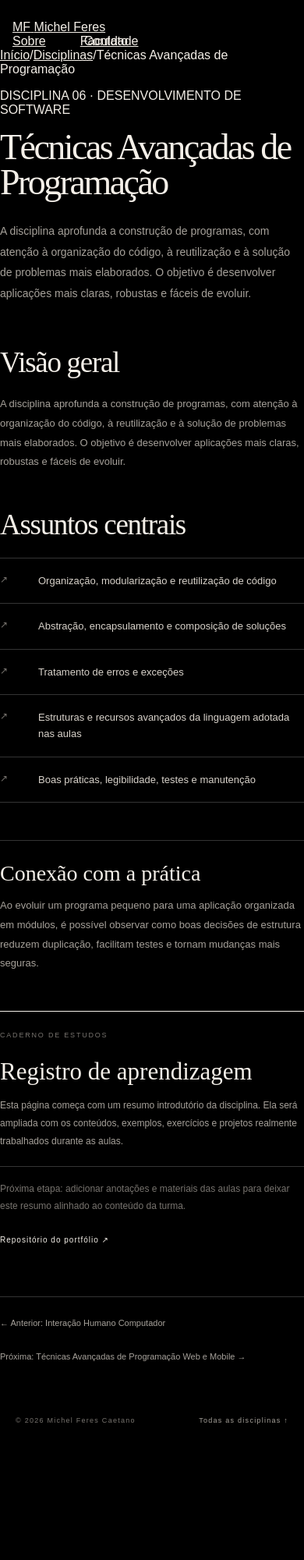
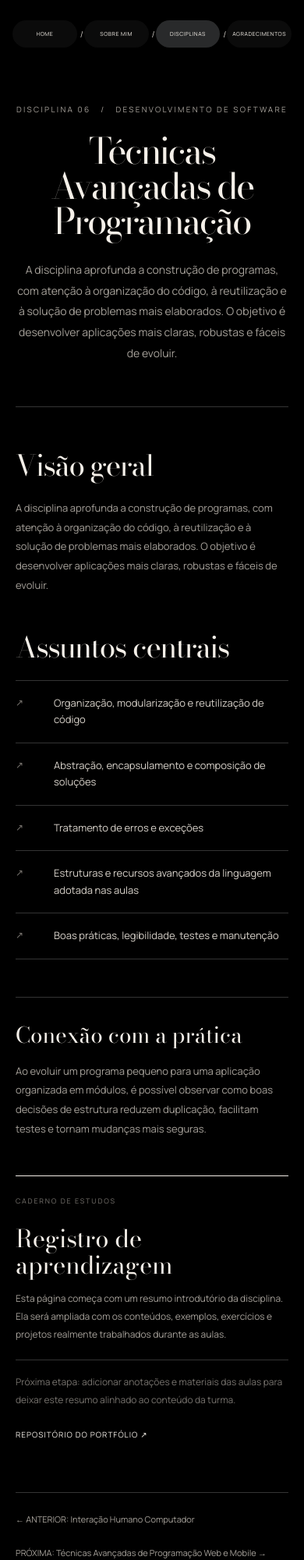
Before and after one commit to michel-feres/michel-feres.github.io, a plain HTML site: page disciplinas/programacao-avancada.html in a window 390 px wide. Shown: the top 2000 px of the page at 78% size. Before the commit the page ends 1859 px from the top, so only its background shows below. Drawn offline with nearby package versions, Linux system fonts and the light colour scheme.

Commit message:
Restyle discipline page: Técnicas Avançadas de Programação

```diff
--- a/disciplinas/programacao-avancada.html
+++ b/disciplinas/programacao-avancada.html
@@ -4,8 +4,11 @@
   <meta charset="UTF-8">
   <meta name="viewport" content="width=device-width, initial-scale=1">
   <meta name="description" content="Técnicas Avançadas de Programação: resumo e registro de aprendizagem de Michel Feres na graduação em Análise e Desenvolvimento de Sistemas.">
-  <meta name="theme-color" content="#10151d">
-  <title>Técnicas Avançadas de Programação | Michel Feres</title>
+  <meta name="theme-color" content="#000000">
+  <title>Técnicas Avançadas de Programação — Michel Feres</title>
+  <link rel="preconnect" href="https://fonts.googleapis.com">
+  <link rel="preconnect" href="https://fonts.gstatic.com" crossorigin>
+  <link href="https://fonts.googleapis.com/css2?family=Bodoni+Moda:opsz,wght@6..96,400;6..96,500&family=Manrope:wght@300;400;500;600;700&display=swap" rel="stylesheet">
   <link rel="stylesheet" href="../style.css">
   <link rel="icon" href="../icons/dark.svg" media="(prefers-color-scheme: light)">
   <link rel="icon" href="../icons/light.svg" media="(prefers-color-scheme: dark)">
@@ -13,24 +16,20 @@
 <body>
   <div class="site-shell">
     <header class="site-header">
-      <a class="brand" href="../index.html" aria-label="Michel Feres — início">
-        <span class="brand-mark">MF</span>
-        <span>Michel Feres</span>
-      </a>
       <nav class="main-nav" aria-label="Navegação principal">
-        <a href="../index.html#sobre">Sobre</a>
-        <a class="active" href="../index.html#faculdade">Faculdade</a>
-        <a href="../index.html#contato">Contato</a>
+        <a class="nav-pill" href="../index.html#home">HOME</a>
+        <span class="nav-divider" aria-hidden="true">/</span>
+        <a class="nav-pill" href="../index.html#sobre-mim">SOBRE MIM</a>
+        <span class="nav-divider" aria-hidden="true">/</span>
+        <a class="nav-pill active" href="../index.html#disciplinas">DISCIPLINAS</a>
+        <span class="nav-divider" aria-hidden="true">/</span>
+        <a class="nav-pill" href="../index.html#agradecimentos">AGRADECIMENTOS</a>
       </nav>
     </header>
 
-    <main class="section-wrap">
-      <nav class="breadcrumbs" aria-label="Caminho de navegação">
-        <a href="../index.html">Início</a><span aria-hidden="true">/</span><a href="../index.html#faculdade">Disciplinas</a><span aria-hidden="true">/</span><span>Técnicas Avançadas de Programação</span>
-      </nav>
-
+    <main class="course-page">
       <section class="course-hero">
-        <p class="eyebrow">DISCIPLINA 06 · DESENVOLVIMENTO DE SOFTWARE</p>
+        <p class="course-kicker">DISCIPLINA 06 &nbsp; / &nbsp; DESENVOLVIMENTO DE SOFTWARE</p>
         <h1>Técnicas Avançadas de Programação</h1>
         <p class="course-summary">A disciplina aprofunda a construção de programas, com atenção à organização do código, à reutilização e à solução de problemas mais elaborados. O objetivo é desenvolver aplicações mais claras, robustas e fáceis de evoluir.</p>
       </section>
@@ -60,19 +59,19 @@
           <h2>Registro de aprendizagem</h2>
           <p>Esta página começa com um resumo introdutório da disciplina. Ela será ampliada com os conteúdos, exemplos, exercícios e projetos realmente trabalhados durante as aulas.</p>
           <p class="learning-hint">Próxima etapa: adicionar anotações e materiais das aulas para deixar este resumo alinhado ao conteúdo da turma.</p>
-          <a class="text-link" href="https://github.com/michel-feres/michel-feres.github.io" target="_blank" rel="noopener noreferrer">Repositório do portfólio ↗</a>
+          <a href="https://github.com/michel-feres/michel-feres.github.io" target="_blank" rel="noopener noreferrer">REPOSITÓRIO DO PORTFÓLIO ↗</a>
         </aside>
       </section>
 
       <nav class="course-pagination" aria-label="Navegação entre disciplinas">
-        <a href="interacao-humano-computador.html">← Anterior: Interação Humano Computador</a>
-        <a class="next" href="programacao-web-mobile.html">Próxima: Técnicas Avançadas de Programação Web e Mobile →</a>
+        <a href="interacao-humano-computador.html">← ANTERIOR: Interação Humano Computador</a>
+        <a class="next" href="programacao-web-mobile.html">PRÓXIMA: Técnicas Avançadas de Programação Web e Mobile →</a>
       </nav>
     </main>
 
-    <footer class="site-footer section-wrap">
-      <span>© 2026 Michel Feres Caetano</span>
-      <a href="../index.html#faculdade">Todas as disciplinas ↑</a>
+    <footer class="site-footer course-footer">
+      <span>© 2026 MICHEL FERES CAETANO</span>
+      <a href="../index.html#disciplinas">TODAS AS DISCIPLINAS ↑</a>
     </footer>
   </div>
 </body>
```
